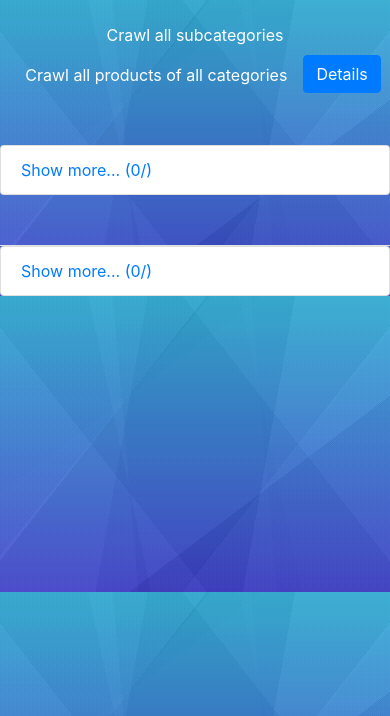
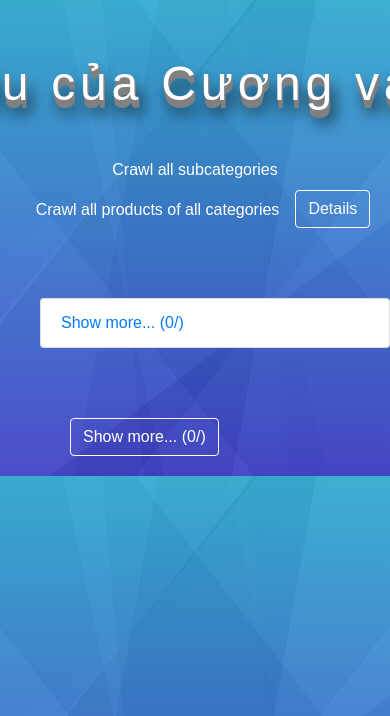
Before and after one commit to FelixBecquart1990/Tiki_scraping_Cuong_Felix, a Flask app: template templates/index.html in a window 390 px wide; the page is wider, and only the part inside the window is pictured. Shown: the top 716 px of that part. Run offline with Flask 2, Linux system fonts and the light colour scheme; the template is opened without the code that fills it, so the values that code supplies are empty; some libraries are stand-ins or nearby versions.

Commit message:
front-end details

```diff
--- a/categories.py
+++ b/categories.py
@@ -137,7 +137,7 @@ def crawl_all_subcategories(main_categories):
                 print(f'{count} number of deepest nodes')
 
 
-numberOfMainCategoriesShown = 10
+numberOfMainCategoriesShown = 25
 iDselectedCategory = 1
 
 
--- a/templates/index.html
+++ b/templates/index.html
@@ -18,7 +18,9 @@
     />
   </head>
   <body>
-    <ul class="nav justify-content-center" style="margin-top:15px">
+    <h1 style="color:white" class="threeD">Tiki yêu của Cương và Félix</h1>
+
+    <ul class="nav justify-content-center" style="margin-top:150px">
       <li class="nav-item">
         <a class="nav-link" style="color:white" href="/crawl-all-subcategories"
           >Crawl all subcategories</a
@@ -35,7 +37,8 @@
       <li>
         <button
           type="button"
-          class="btn btn-primary"
+          class="btn btn-light"
+          style="text-align:center; background-color:transparent; border:solid 1px white;margin-bottom:20px; color:white"
           data-toggle="modal"
           data-target="#exampleModal"
         >
@@ -46,7 +49,10 @@
 
     <div class="row">
       <div class="col-sm-2">
-        <div class="list-group" style="margin-top:50px">
+        <div
+          class="list-group"
+          style="margin-top:50px;margin-left:40px;margin-bottom:20px"
+        >
           {% for category in mainCategories %}
           <a href="{{ url_for('get_subcategories', categoryId=category[0]) }}">
             <button
@@ -70,24 +76,27 @@
           </a>
         </div>
       </div>
-      <div class="col-sm-10" style="margin-top:50px">
-        <ul class="nav nav-tabs">
+      <div class="col-sm-10" style="margin-top:50px;margin-right:0px">
+        {% if subcategories|length %}
+        <ul class="nav nav-tabs" style="margin-bottom:15px">
           {% for subcategory in subcategories %}
-          <li class="nav-item">
+          <li class="nav-item" style="margin-bottom:15px">
             <a
               class="nav-link"
+              style="color:white"
               href="{{ url_for('get_products', categoryId=subcategory[0]) }}"
               >{{subcategory[1]}}</a
             >
           </li>
           {% endfor%}
         </ul>
-        <div class="card-columns">
+        {% endif %}
+        <div class="card-columns" style="padding-right:40px;padding-left:10px">
           <!-- Loop through the data and display it -->
           {% for product in products %}
           <div
             class="card"
-            style="background-color: transparent; border: solid 0px transparent"
+            style="background-color: transparent; border: solid 0px transparent;width:50%;margin-left:60px"
           >
             <img
               src="{{ product[2] }}"
@@ -102,12 +111,13 @@
           </div>
           {% endfor%}
         </div>
-        <a href="/show-more-products">
+        <a href="/show-more-products" style="margin-left:70px">
           <button
             type="button"
-            class="list-group-item list-group-item-action btn-primary"
+            class="btn btn-light"
+            style="text-align:center; background-color:transparent; border:solid 1px white;margin-bottom:20px"
           >
-            <span style="color:#007bff"
+            <span style="color:white"
               >Show more... ({{ products|length
               }}/{{numberOfProductsOfCategory[0][0]}})</span
             >
@@ -126,9 +136,9 @@
       aria-hidden="true"
     >
       <div class="modal-dialog" role="document">
-        <div class="modal-content" style="height: 300px;">
+        <div class="modal-content modal-background" style="height: 300px;">
           <div class="modal-header">
-            <h5 class="modal-title" id="exampleModalLabel">
+            <h5 class="modal-title" id="exampleModalLabel" style="color:white">
               Details
             </h5>
             <button
@@ -137,15 +147,22 @@
               data-dismiss="modal"
               aria-label="Close"
             >
-              <span aria-hidden="true">&times;</span>
+              <span aria-hidden="true" style="color:white">&times;</span>
             </button>
           </div>
-          <div class="modal-body">
-            <div>number of products: {{numberOfProducts[0][0]}}</div>
-            <div>
-              number of main categories: {{numberOfMainCategories[0][0]}}
-            </div>
-            <div>number of subcategories: {{numberOfSubcategories[0][0]}}</div>
+          <div class="modal-body" style="color:white; text-align:center">
+            <h4>
+              Number of products<br />
+              {{numberOfProducts[0][0]}}
+            </h4>
+            <h4>
+              Number of main categories<br />
+              {{numberOfMainCategories[0][0]}}
+            </h4>
+            <h4>
+              Number of subcategories<br />
+              {{numberOfSubcategories[0][0]}}
+            </h4>
           </div>
         </div>
       </div>
@@ -177,7 +194,9 @@
     height: 300px;
   }
 
-  body {
+  body,
+  .modal-background {
+    font-family: sans-serif;
     height: 100%;
     background: linear-gradient(
         52deg,
@@ -253,4 +272,31 @@
       ),
       linear-gradient(0deg, #2625e3, #0bbaef);
   }
+
+  .threeD {
+    color: white;
+    white-space: nowrap;
+    position: absolute;
+    top: 10%;
+    left: 50%;
+    transform: translate(-50%, -50%);
+    font-size: 3em;
+    font-family: sans-serif;
+    letter-spacing: 0.1em;
+    transition: 0.3s;
+    text-shadow: 1px 1px 0 grey, 1px 2px 0 grey, 1px 3px 0 grey, 1px 4px 0 grey,
+      1px 5px 0 grey, 1px 6px 0 grey, 1px 7px 0 grey, 1px 8px 0 grey,
+      5px 13px 15px black;
+  }
+
+  .threeD:hover {
+    transition: 0.3s;
+    transform: scale(1.1) translate(-50%, -50%);
+    text-shadow: 1px -1px 0 grey, 1px -2px 0 grey, 1px -3px 0 grey,
+      1px -4px 0 grey, 1px -5px 0 grey, 1px -6px 0 grey, 1px -7px 0 grey,
+      1px -8px 0 grey, 5px -13px 15px black, 5px -13px 25px #808080;
+  }
+  ::-webkit-scrollbar {
+    display: none;
+  }
 </style>
```
